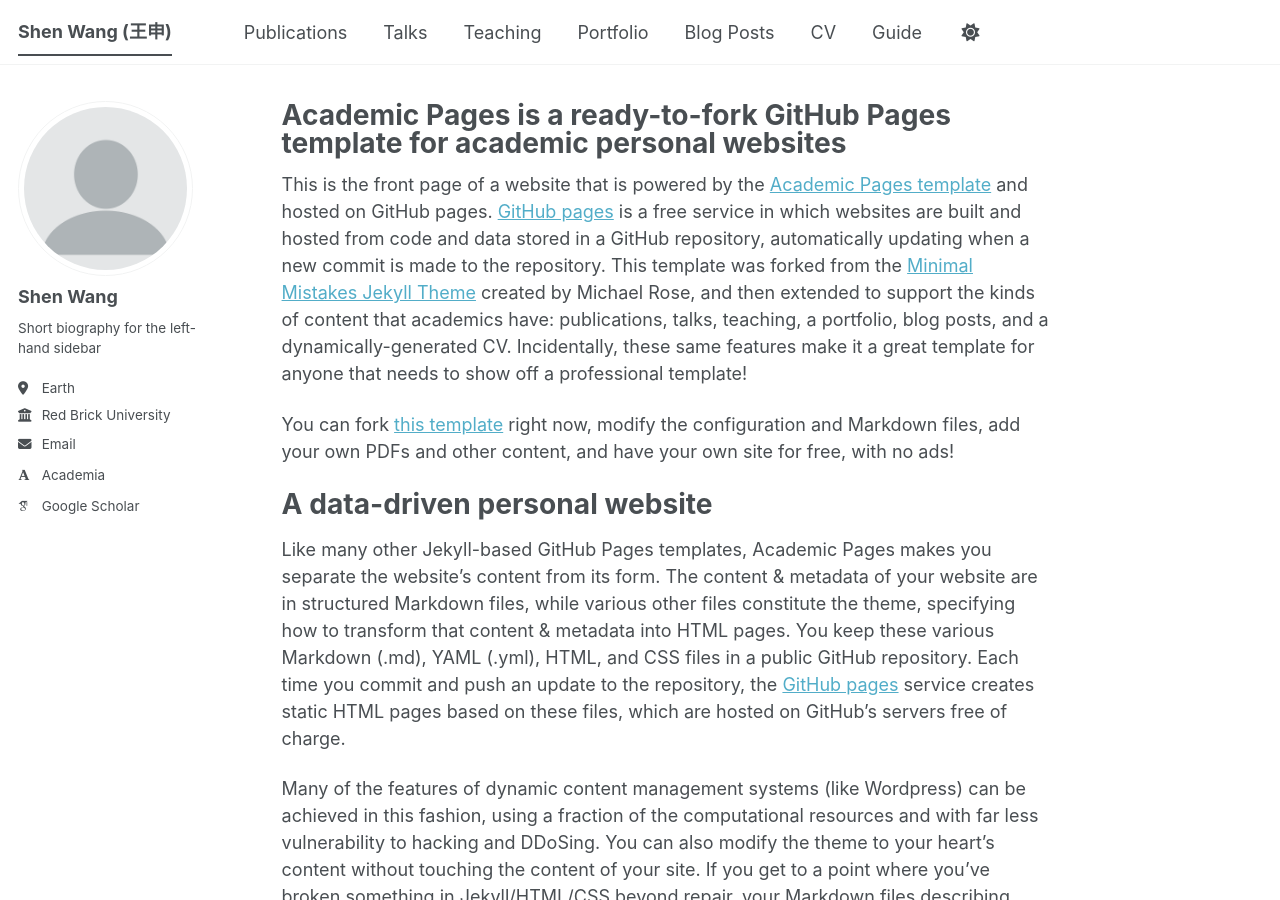
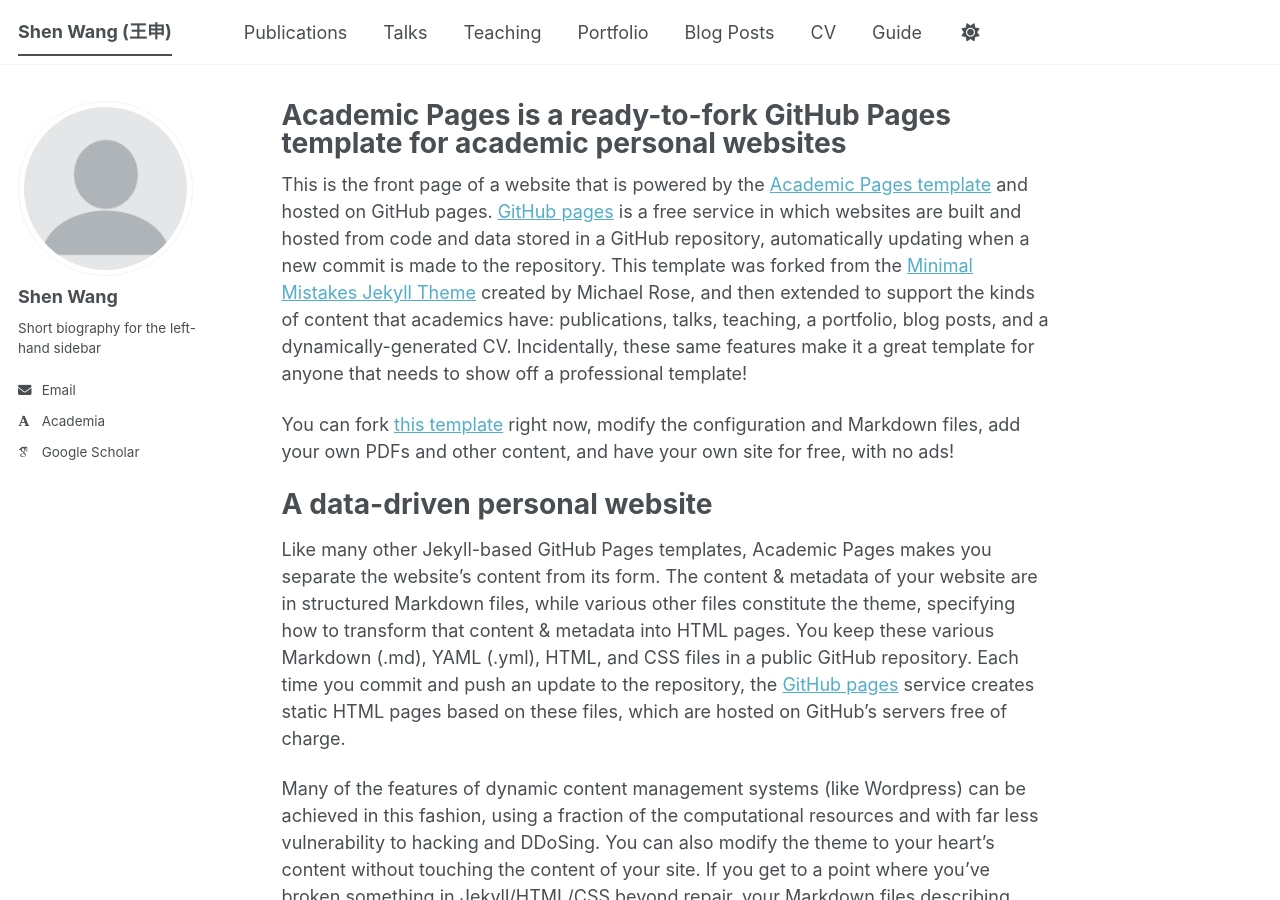
Before and after one commit to shenwang2001/old2, a Jekyll site: the page built from _pages/about.md, in a window 1280 px wide and 900 px high. Built offline with Jekyll 4.4.1, drawn with Linux system fonts in a browser that asks for light colours; some web fonts are replaced; a script bundle is joined from its source files by our own code; library files that are not in the unit come from our copies; some of the changed lines change nothing that is shown.

Commit message:
Update _config.yml

```diff
--- a/_config.yml
+++ b/_config.yml
@@ -27,10 +27,10 @@
   name             : "Shen Wang"
   pronouns         : # example: "she/her"
   bio              : "Short biography for the left-hand sidebar"
-  location         : "Earth"
-  employer         : "Red Brick University"
-  uri              : # URL
-  email            : "none@example.org"
+  # location         : "Earth"
+  # employer         : "Red Brick University"
+  # uri              : # URL
+  email            : "ws9939@outlook.com"
 
   # Academic websites
   academia         : https://shenwang2001.github.io/
```
